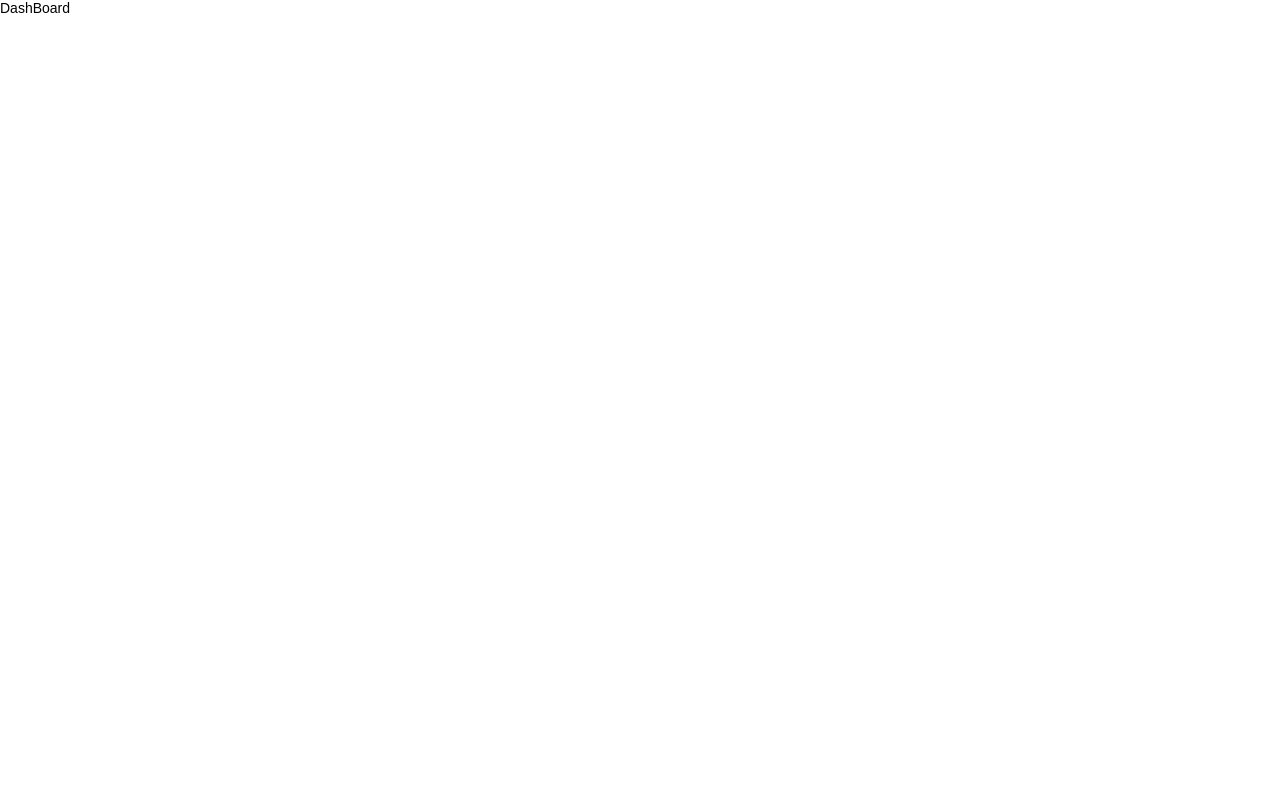
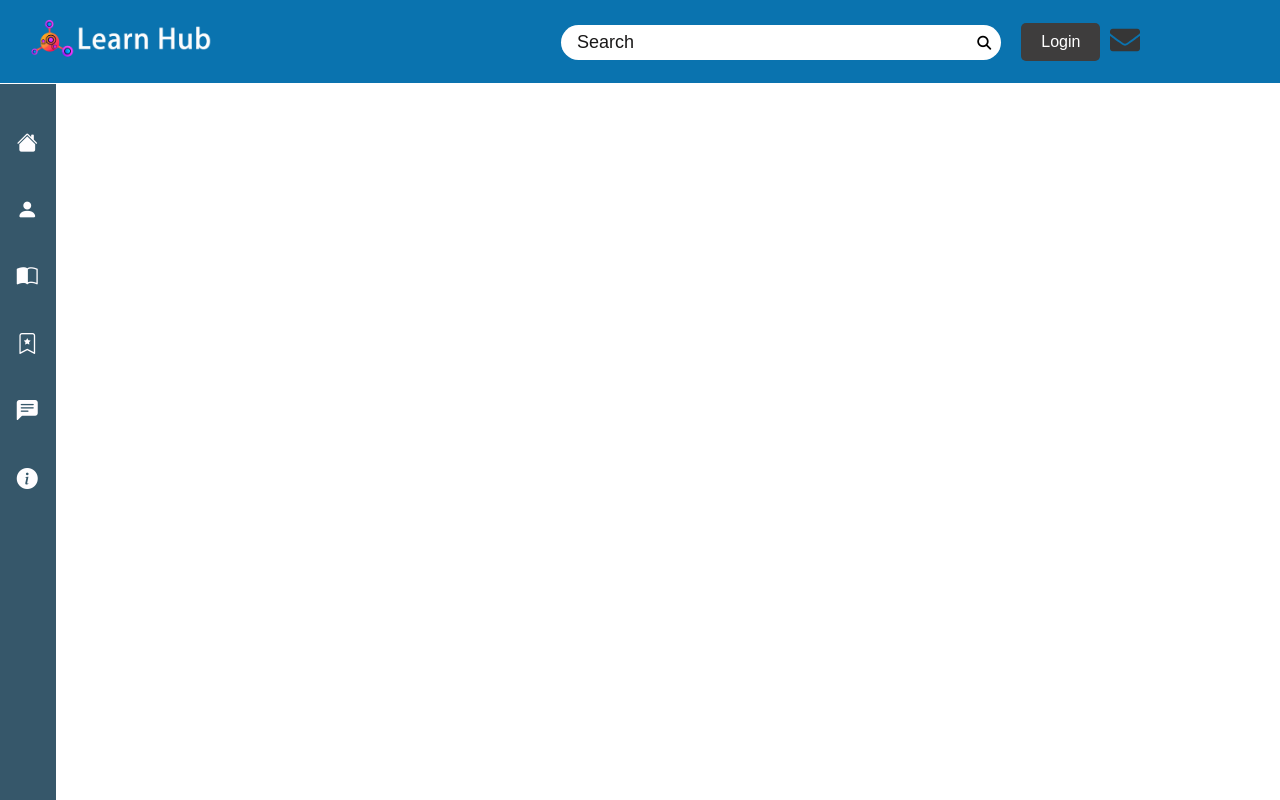
Before and after one commit to chamo7788/LMS-Project, a React (Vite) app: page /dashBoard in a window 1280 px wide. Built offline with nearby package versions, Linux system fonts and the light colour scheme.

Commit message:
added leftsidebar

```diff
--- a/src/pages/DashBoard.jsx
+++ b/src/pages/DashBoard.jsx
@@ -1,5 +1,11 @@
 import React from "react";
+import { Navbar, LeftSideBar } from "../components";
 
 export default function DashBoard() {
-  return <div>DashBoard</div>;
+  return (
+    <div>
+      <Navbar />
+      <LeftSideBar />
+    </div>
+  );
 }
```
